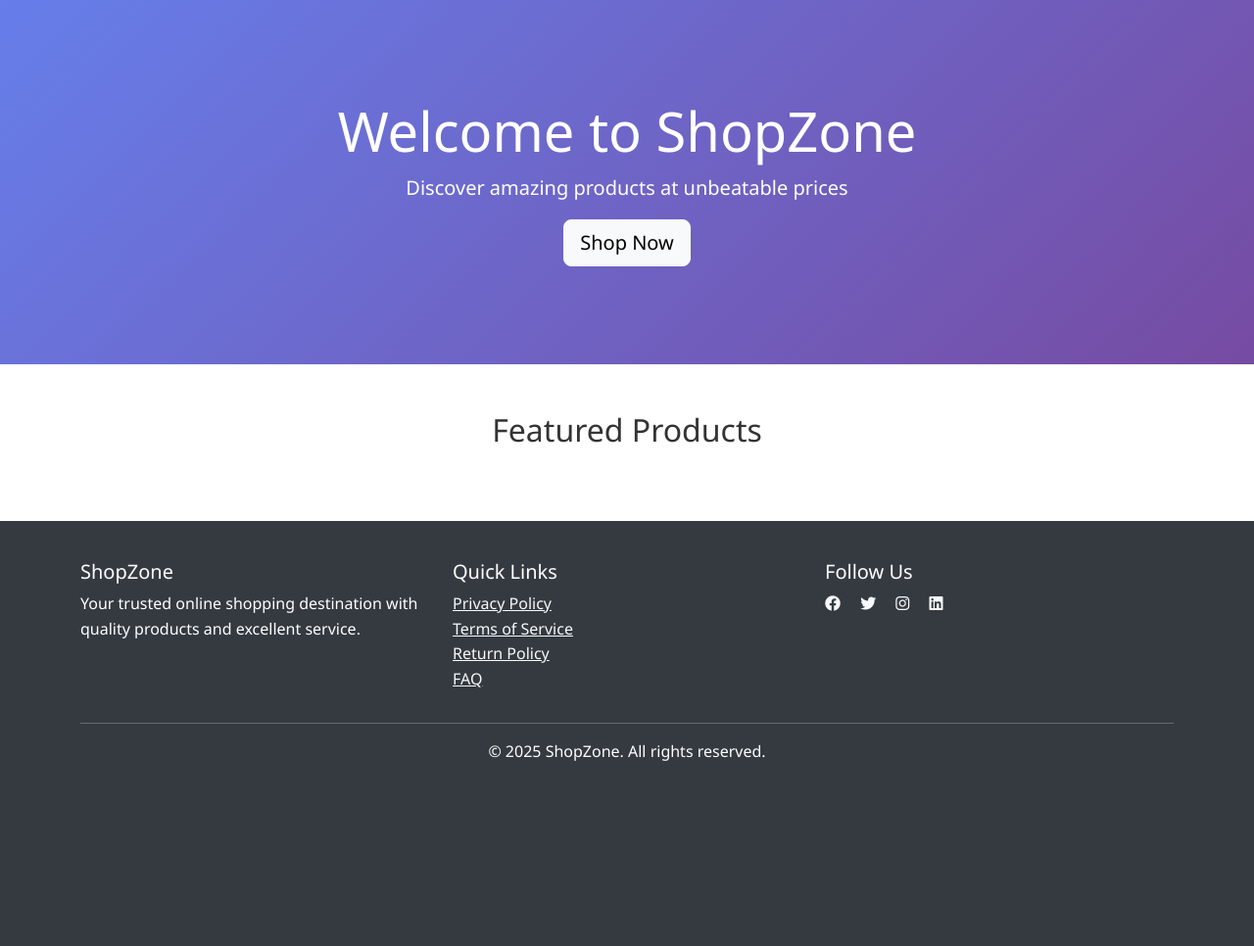
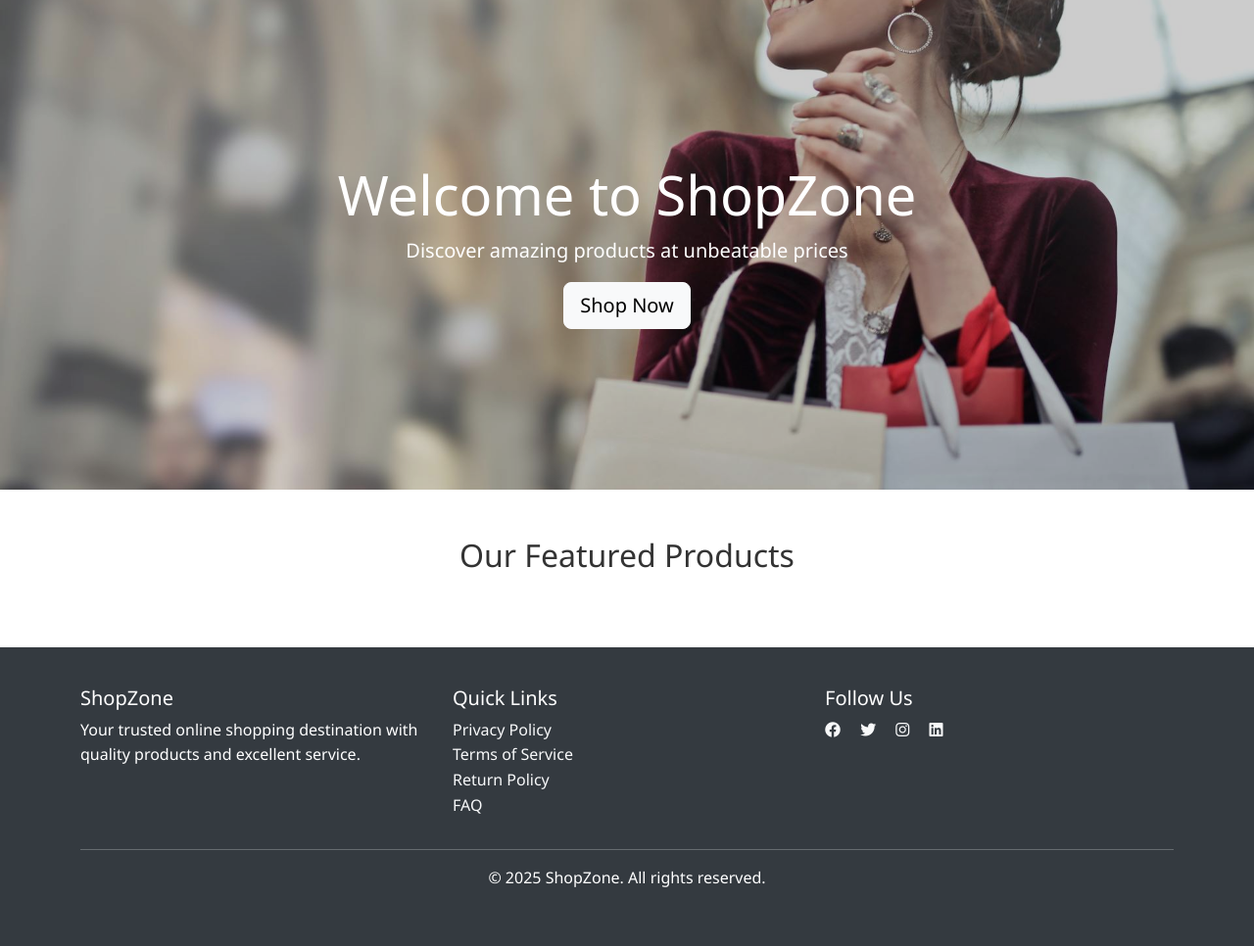
Before and after one commit to Md-Emon-Hasan/shopzone, a PHP site: page / in a window 1280 px wide. Shown: the part 64-1030 px from the top of the page at 98% size. Before the commit the page ends 841 px from the top, so only its background shows below. Run offline with PHP 8.4, Linux system fonts and the light colour scheme; data that the repository does not hold is empty.

Commit message:
update image

```diff
--- /dev/null
+++ b/assets/css/styles.css
@@ -0,0 +1,252 @@
+:root {
+            --primary-color: #007bff;
+            --secondary-color: #6c757d;
+            --success-color: #28a745;
+            --danger-color: #dc3545;
+            --warning-color: #ffc107;
+            --info-color: #17a2b8;
+            --light-color: #f8f9fa;
+            --dark-color: #343a40;
+        }
+
+        body {
+            font-family: 'Segoe UI', Tahoma, Geneva, Verdana, sans-serif;
+            line-height: 1.6;
+            color: #333;
+        }
+
+        a{
+            text-decoration: none;
+        }
+
+        .navbar-brand {
+            font-weight: bold;
+            font-size: 1.5rem;
+        }
+
+        .hero-section {
+            position: relative;
+            height: 500px; /* Adjust height as needed */
+            background-size: cover;
+            background-position: center;
+            background-repeat: no-repeat;
+            color: white;
+            display: flex;
+            align-items: center;
+            text-align: center;
+            overflow: hidden;
+        }
+
+        .hero-section::before {
+            content: '';
+            position: absolute;
+            top: 0;
+            left: 0;
+            width: 100%;
+            height: 100%;
+            background-color: rgba(0, 0, 0, 0.2); /* Dark overlay - adjust opacity as needed */
+        }
+
+        .hero-content {
+            position: relative;
+            z-index: 1;
+            width: 100%;
+            padding: 0 20px;
+        }
+
+        /* Optional: Add animation */
+        @keyframes fadeInUp {
+            from {
+                opacity: 0;
+                transform: translateY(20px);
+            }
+            to {
+                opacity: 1;
+                transform: translateY(0);
+            }
+        }
+
+        .hero-content h1 {
+            animation: fadeInUp 1s ease-out;
+        }
+
+        .hero-content p {
+            animation: fadeInUp 1s ease-out 0.2s forwards;
+            opacity: 0;
+        }
+
+        .hero-content .btn {
+            animation: fadeInUp 1s ease-out 0.4s forwards;
+            opacity: 0;
+        }
+
+        .card {
+            border: none;
+            box-shadow: 0 4px 6px rgba(0,0,0,0.1);
+            transition: transform 0.3s ease;
+        }
+
+        .card:hover {
+            transform: translateY(-5px);
+        }
+
+        .product-card {
+            margin-bottom: 30px;
+        }
+
+        .product-image {
+            height: 200px;
+            object-fit: cover;
+            width: 100%;
+        }
+
+        .price {
+            font-size: 1.2rem;
+            font-weight: bold;
+            color: var(--success-color);
+        }
+
+        .original-price {
+            text-decoration: line-through;
+            color: #999;
+            font-size: 0.9rem;
+        }
+
+        .cart-badge {
+            position: absolute;
+            top: -8px;
+            right: -8px;
+            background: var(--danger-color);
+            color: white;
+            border-radius: 50%;
+            padding: 2px 6px;
+            font-size: 0.8rem;
+        }
+
+        .sidebar {
+            background: var(--light-color);
+            padding: 20px;
+            border-radius: 8px;
+            margin-bottom: 20px;
+        }
+
+        .filter-section {
+            margin-bottom: 20px;
+        }
+
+        .filter-section h6 {
+            margin-bottom: 10px;
+            font-weight: bold;
+        }
+
+        .btn-outline-primary:hover {
+            background-color: var(--primary-color);
+            border-color: var(--primary-color);
+        }
+
+        .footer {
+            background: var(--dark-color);
+            color: white;
+            padding: 40px 0;
+            margin-top: 50px;
+        }
+
+        .page-section {
+            display: none;
+        }
+
+        .page-section.active {
+            display: block;
+        }
+
+        .modal-header {
+            background: var(--primary-color);
+            color: white;
+        }
+
+        .range-slider {
+            width: 100%;
+            margin: 10px 0;
+        }
+
+        .cart-item {
+            border-bottom: 1px solid #eee;
+            padding: 15px 0;
+        }
+
+        .cart-item:last-child {
+            border-bottom: none;
+        }
+
+        .quantity-controls {
+            display: flex;
+            align-items: center;
+            gap: 10px;
+        }
+
+        .quantity-btn {
+            width: 30px;
+            height: 30px;
+            border: 1px solid #ddd;
+            background: white;
+            cursor: pointer;
+            display: flex;
+            align-items: center;
+            justify-content: center;
+        }
+
+        .quantity-input {
+            width: 50px;
+            text-align: center;
+            border: 1px solid #ddd;
+            padding: 5px;
+        }
+
+        .category-filter {
+            margin-bottom: 10px;
+        }
+
+        .category-filter input[type="checkbox"] {
+            margin-right: 8px;
+        }
+
+        .search-bar {
+            margin-bottom: 20px;
+        }
+
+        .user-menu {
+            position: relative;
+        }
+
+        .user-dropdown {
+            position: absolute;
+            top: 100%;
+            right: 0;
+            background: white;
+            border: 1px solid #ddd;
+            border-radius: 4px;
+            box-shadow: 0 4px 6px rgba(0,0,0,0.1);
+            min-width: 200px;
+            z-index: 1000;
+            display: none;
+        }
+
+        .user-dropdown.show {
+            display: block;
+        }
+
+        .user-dropdown a {
+            display: block;
+            padding: 10px 15px;
+            text-decoration: none;
+            color: #333;
+            border-bottom: 1px solid #eee;
+        }
+
+        .user-dropdown a:hover {
+            background: var(--light-color);
+        }
+
+        .alert {
+            margin-bottom: 20px;
+        }
--- a/contact.php
+++ b/contact.php
@@ -17,9 +17,6 @@
         exit;
     }
 
-    // In a real application, you would send an email here
-    // For this example, we'll just simulate success
-
     echo json_encode(['status' => 'success', 'message' => 'Message sent successfully! We will get back to you soon.']);
 }
 ?>
--- a/index.php
+++ b/index.php
@@ -9,212 +9,11 @@
     <title>ShopZone - Professional E-commerce</title>
     <link href="https://cdnjs.cloudflare.com/ajax/libs/bootstrap/5.3.0/css/bootstrap.min.css" rel="stylesheet">
     <link href="https://cdnjs.cloudflare.com/ajax/libs/font-awesome/6.4.0/css/all.min.css" rel="stylesheet">
-    <style>
-        /* (Keep all your existing CSS styles) */
-        :root {
-            --primary-color: #007bff;
-            --secondary-color: #6c757d;
-            --success-color: #28a745;
-            --danger-color: #dc3545;
-            --warning-color: #ffc107;
-            --info-color: #17a2b8;
-            --light-color: #f8f9fa;
-            --dark-color: #343a40;
-        }
+    <link href="assets/css/styles.css" rel="stylesheet">
+</head>
 
-        body {
-            font-family: 'Segoe UI', Tahoma, Geneva, Verdana, sans-serif;
-            line-height: 1.6;
-            color: #333;
-        }
-
-        .navbar-brand {
-            font-weight: bold;
-            font-size: 1.5rem;
-        }
-
-        .hero-section {
-            background: linear-gradient(135deg, #667eea 0%, #764ba2 100%);
-            color: white;
-            padding: 100px 0;
-            text-align: center;
-        }
-
-        .card {
-            border: none;
-            box-shadow: 0 4px 6px rgba(0,0,0,0.1);
-            transition: transform 0.3s ease;
-        }
-
-        .card:hover {
-            transform: translateY(-5px);
-        }
-
-        .product-card {
-            margin-bottom: 30px;
-        }
-
-        .product-image {
-            height: 200px;
-            object-fit: cover;
-            width: 100%;
-        }
-
-        .price {
-            font-size: 1.2rem;
-            font-weight: bold;
-            color: var(--success-color);
-        }
-
-        .original-price {
-            text-decoration: line-through;
-            color: #999;
-            font-size: 0.9rem;
-        }
-
-        .cart-badge {
-            position: absolute;
-            top: -8px;
-            right: -8px;
-            background: var(--danger-color);
-            color: white;
-            border-radius: 50%;
-            padding: 2px 6px;
-            font-size: 0.8rem;
-        }
-
-        .sidebar {
-            background: var(--light-color);
-            padding: 20px;
-            border-radius: 8px;
-            margin-bottom: 20px;
-        }
-
-        .filter-section {
-            margin-bottom: 20px;
-        }
-
-        .filter-section h6 {
-            margin-bottom: 10px;
-            font-weight: bold;
-        }
-
-        .btn-outline-primary:hover {
-            background-color: var(--primary-color);
-            border-color: var(--primary-color);
-        }
-
-        .footer {
-            background: var(--dark-color);
-            color: white;
-            padding: 40px 0;
-            margin-top: 50px;
-        }
-
-        .page-section {
-            display: none;
-        }
-
-        .page-section.active {
-            display: block;
-        }
-
-        .modal-header {
-            background: var(--primary-color);
-            color: white;
-        }
-
-        .range-slider {
-            width: 100%;
-            margin: 10px 0;
-        }
-
-        .cart-item {
-            border-bottom: 1px solid #eee;
-            padding: 15px 0;
-        }
-
-        .cart-item:last-child {
-            border-bottom: none;
-        }
-
-        .quantity-controls {
-            display: flex;
-            align-items: center;
-            gap: 10px;
-        }
-
-        .quantity-btn {
-            width: 30px;
-            height: 30px;
-            border: 1px solid #ddd;
-            background: white;
-            cursor: pointer;
-            display: flex;
-            align-items: center;
-            justify-content: center;
-        }
-
-        .quantity-input {
-            width: 50px;
-            text-align: center;
-            border: 1px solid #ddd;
-            padding: 5px;
-        }
-
-        .category-filter {
-            margin-bottom: 10px;
-        }
-
-        .category-filter input[type="checkbox"] {
-            margin-right: 8px;
-        }
-
-        .search-bar {
-            margin-bottom: 20px;
-        }
-
-        .user-menu {
-            position: relative;
-        }
-
-        .user-dropdown {
-            position: absolute;
-            top: 100%;
-            right: 0;
-            background: white;
-            border: 1px solid #ddd;
-            border-radius: 4px;
-            box-shadow: 0 4px 6px rgba(0,0,0,0.1);
-            min-width: 200px;
-            z-index: 1000;
-            display: none;
-        }
-
-        .user-dropdown.show {
-            display: block;
-        }
-
-        .user-dropdown a {
-            display: block;
-            padding: 10px 15px;
-            text-decoration: none;
-            color: #333;
-            border-bottom: 1px solid #eee;
-        }
-
-        .user-dropdown a:hover {
-            background: var(--light-color);
-        }
-
-        .alert {
-            margin-bottom: 20px;
-        }
-    </style>
-</head>
 <body>
-
-<nav class="navbar navbar-expand-lg navbar-dark bg-primary sticky-top">
+    <nav class="navbar navbar-expand-lg navbar-dark bg-primary sticky-top">
         <div class="container">
             <a class="navbar-brand" href="#" onclick="showSection('home')">
                 <i class="fas fa-store"></i> ShopZone
@@ -267,25 +66,26 @@
             </div>
         </div>
     </nav>
-    <!-- Navigation (Keep your existing navigation HTML) -->
 
     <!-- Alert Container -->
     <div id="alert-container"></div>
 
     <!-- Home Section -->
     <div id="home" class="page-section active">
-        <div class="hero-section">
-            <div class="container">
-                <h1 class="display-4">Welcome to ShopZone</h1>
-                <p class="lead">Discover amazing products at unbeatable prices</p>
-                <a href="#" class="btn btn-light btn-lg" onclick="showSection('products')">Shop Now</a>
+        <div class="hero-section" style="background-image: url('assets/images/hero-bg.jpg');">
+            <div class="hero-content">
+                <div class="container">
+                    <h1 class="display-4">Welcome to ShopZone</h1>
+                    <p class="lead">Discover amazing products at unbeatable prices</p>
+                    <a href="#" class="btn btn-light btn-lg" onclick="showSection('products')">Shop Now</a>
+                </div>
             </div>
         </div>
 
         <div class="container my-5">
             <div class="row">
                 <div class="col-md-12">
-                    <h2 class="text-center mb-4">Featured Products</h2>
+                    <h2 class="text-center mb-4">Our Featured Products</h2>
                     <div class="row" id="featured-products">
                         <!-- Featured products will be loaded here -->
                     </div>
@@ -313,10 +113,10 @@
                         <div class="filter-section">
                             <h6>Price Range</h6>
                             <div class="mb-2">
-                                <input type="range" class="form-range" min="0" max="100000" value="1000" id="price-range">
+                                <input type="range" class="form-range" min="0" max="60000" value="1000" id="price-range">
                                 <div class="d-flex justify-content-between">
                                     <span>৳0</span>
-                                    <span id="price-display">৳100000</span>
+                                    <span id="price-display">৳60000</span>
                                 </div>
                             </div>
                         </div>
@@ -487,9 +287,7 @@
             </div>
         </div>
     </div>
-    <!-- All your page sections (Keep your existing HTML structure) -->
 
-    <!-- Your modals (Keep your existing modal HTML) -->
     <!-- Login Modal -->
     <div class="modal fade" id="loginModal" tabindex="-1">
         <div class="modal-dialog">
@@ -547,8 +345,6 @@
             </div>
         </div>
     </div>
-
-    <!-- Footer (Keep your existing footer HTML) -->
 
     <!-- Footer -->
     <footer class="footer">
```
Also changed, not shown: assets/images/hero-bg.jpg (added), assets/images/products/book.png (added), assets/images/products/earbuds.png (added), assets/images/products/jeans.png (added), assets/images/products/laptop.png (added), assets/images/products/shirt.png (added), assets/images/products/smartphone.jpg (deleted), assets/images/products/smartphone.png (added), assets/images/products/tools.png (added), assets/images/products/tshirt.png (added).
